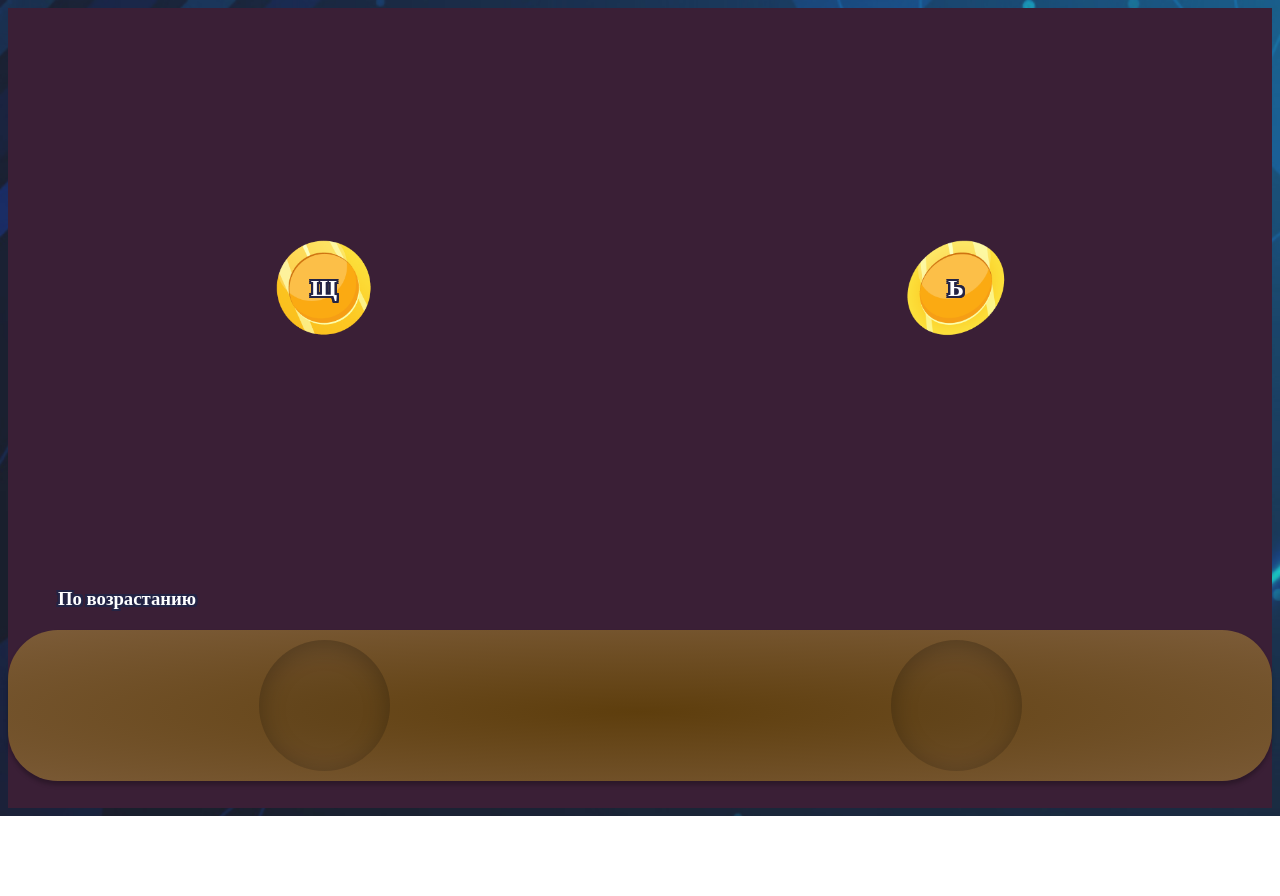
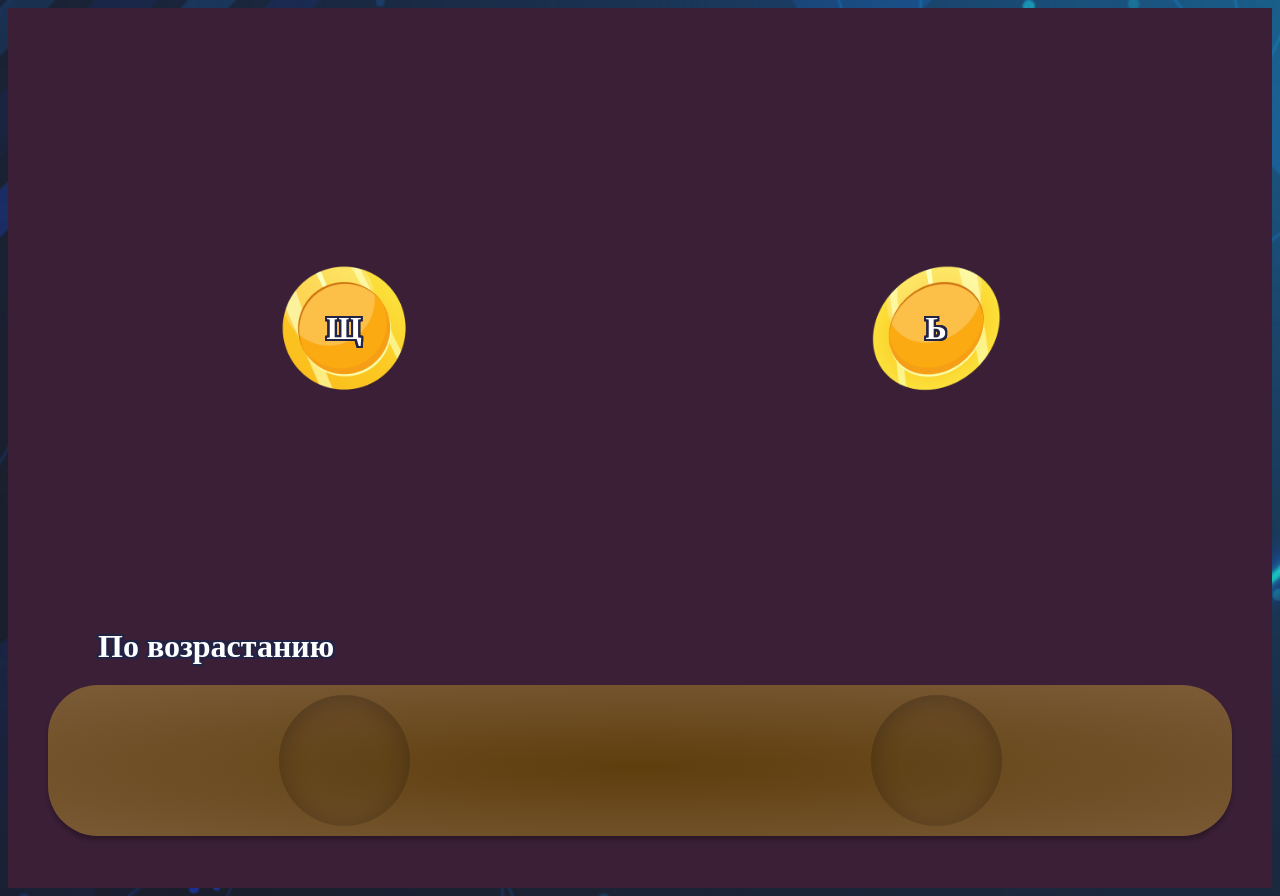
Before and after one commit to VagSer/correct-order-game, a Next.js app: page / in a window 1280 px wide. Both pictures are taken after a click on the button "Играть". Before the commit the page ends 816 px from the top, so only its background shows below. Built offline with nearby package versions, Linux system fonts and the light colour scheme.

Commit message:
Небольшие правки

```diff
--- a/components/GameComponent.tsx
+++ b/components/GameComponent.tsx
@@ -7,7 +7,7 @@ export default function GameComponent(props: any) {
         else return -1
     }
 
-    const getRandomInt = (min, max) => Math.floor(Math.random() * max) + min
+    const getRandomInt = (min, max) => Math.floor(Math.random() * (max - min + 1)) + min
 
     const [cardList, setCardList] = useState([...props.game])
 
@@ -66,7 +66,7 @@ export default function GameComponent(props: any) {
                     onDragOver={e => dragOverHandler(e)} /* Находимся над другой карточкой */
                     onDrop={e => simpleDropHandler(e)} /* Действие, когда отпустили*/
                     onTouchEnd={e => simpleDropHandler(e)}
-                    className={`ObjectSort_${getRandomInt(1, 3)}`}
+                    className={`ObjectSort _${getRandomInt(11, 13)}`}
                 >
                     <h2 className="Object__Text">
                         {card.value}
--- a/styles/GameComponent.css
+++ b/styles/GameComponent.css
@@ -3,6 +3,7 @@
     display:'flex';
     height: 100vh;
     justify-content: 'space-around';
+    padding: 40px;
 }
 
 .Game__Field {
@@ -34,6 +35,7 @@
 
 .Object__Text {
     color: #FFFFFF;
+    font-size: 2rem;
     text-shadow:
     -0   -2px 0   #242546,
      0   -2px 0   #242546,
@@ -62,14 +64,18 @@
 }
 
 
-.ObjectSort_1 {
+.ObjectSort {
     cursor: grab;
-    width: 100px;
-    height: 100px;
+    width: 131px;
+    height: 131px;
     display: flex;
     justify-content: center;
     align-items: center;
     margin: 10px;
+
+}
+
+._11 {
     background-image: url('images/Object_11.png');
     position: relative;
     -webkit-background-size: 100%;
@@ -80,14 +86,7 @@
     background-size: 100%;
 }
 
-.ObjectSort_2 {
-    cursor: grab;
-    width: 100px;
-    height: 100px;
-    display: flex;
-    justify-content: center;
-    align-items: center;
-    margin: 10px;
+._12 {
     background-image: url('images/Object_12.png');
     position: relative;
     -webkit-background-size: 100%;
@@ -98,14 +97,7 @@
     background-size: 100%;
 }
 
-.ObjectSort_3 {
-    cursor: grab;
-    width: 100px;
-    height: 100px;
-    display: flex;
-    justify-content: center;
-    align-items: center;
-    margin: 10px;
+._13 {
     background-image: url('images/Object_13.png');
     position: relative;
     -webkit-background-size: 100%;
```
